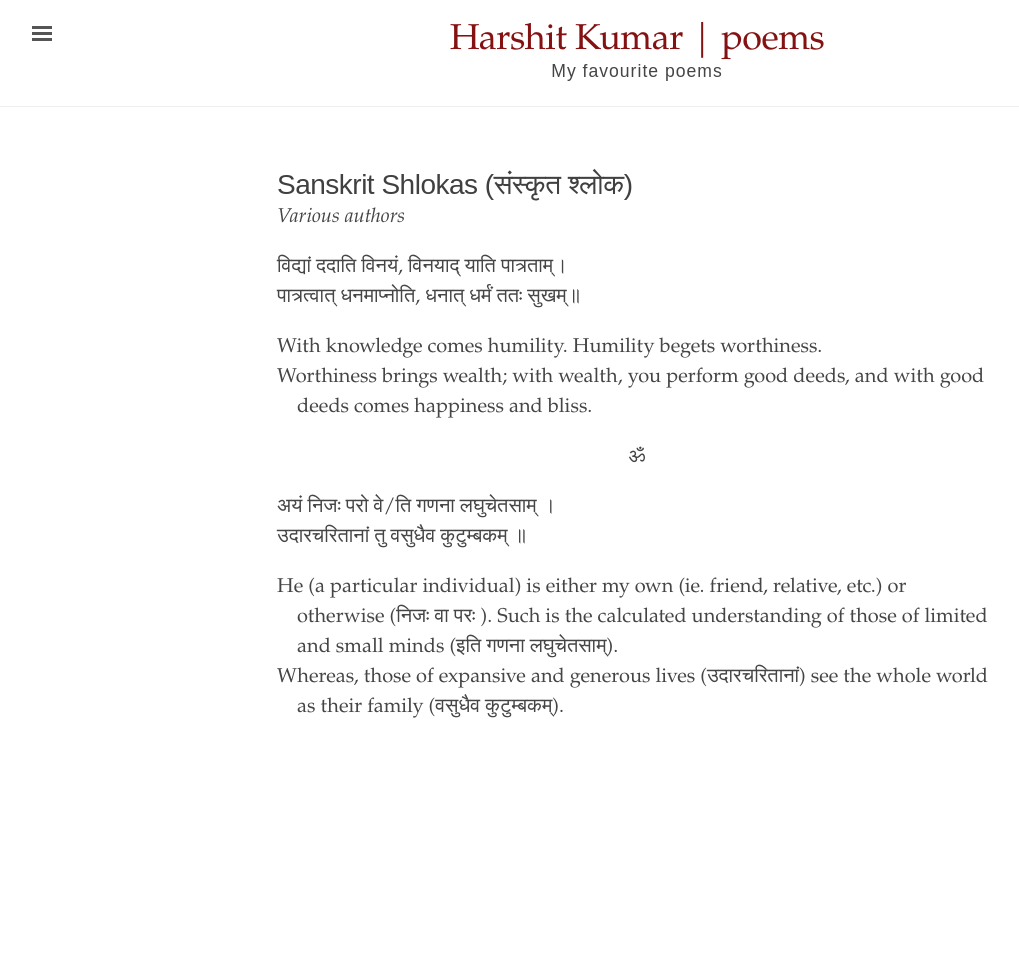
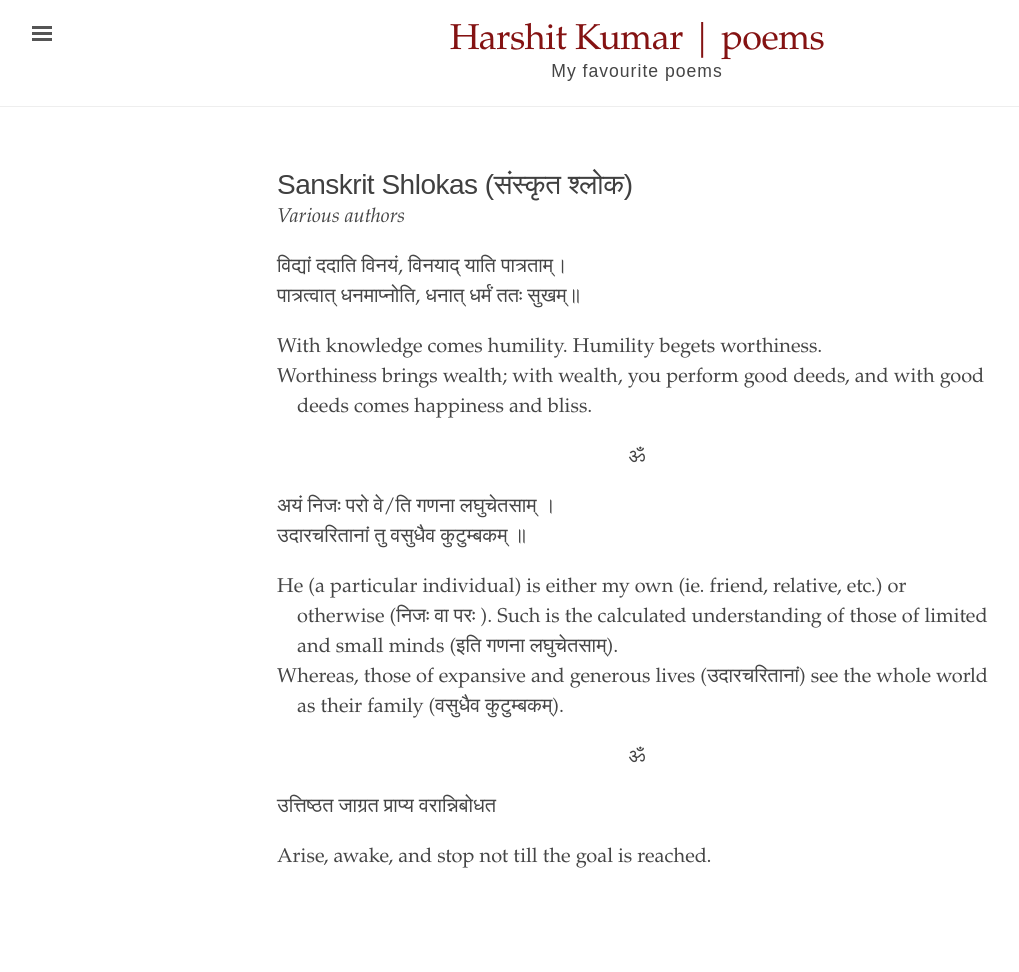
Before and after one commit to kHarshit/poems, a Jekyll site: the page built from _texts/sanskrit-shlokas.md, in a window 1280 px wide. Shown: the whole page, without its empty margins (3-1022 px from the left). Built offline with Jekyll 4.4.1, drawn with Linux system fonts in a browser that asks for light colours; before the commit the page ends 900 px from its top, so only the background shows below that.

Commit message:
Add vivekanand shloka

```diff
--- a/_texts/sanskrit-shlokas.md
+++ b/_texts/sanskrit-shlokas.md
@@ -19,3 +19,9 @@ editor: Harshit Kumar
 
 - He (a particular individual) is either my own (ie. friend, relative, etc.) or otherwise (निजः वा परः ). Such is the calculated understanding of those of limited and small minds (इति गणना लघुचेतसाम्).
 - Whereas, those of expansive and generous lives (उदारचरितानां) see the whole world as their family (वसुधैव कुटुम्बकम्).
+
+<p align="center">&#x950;</p>
+
+- उत्तिष्ठत जाग्रत प्राप्य वरान्निबोधत
+
+- Arise, awake, and stop not till the goal is reached.
```
